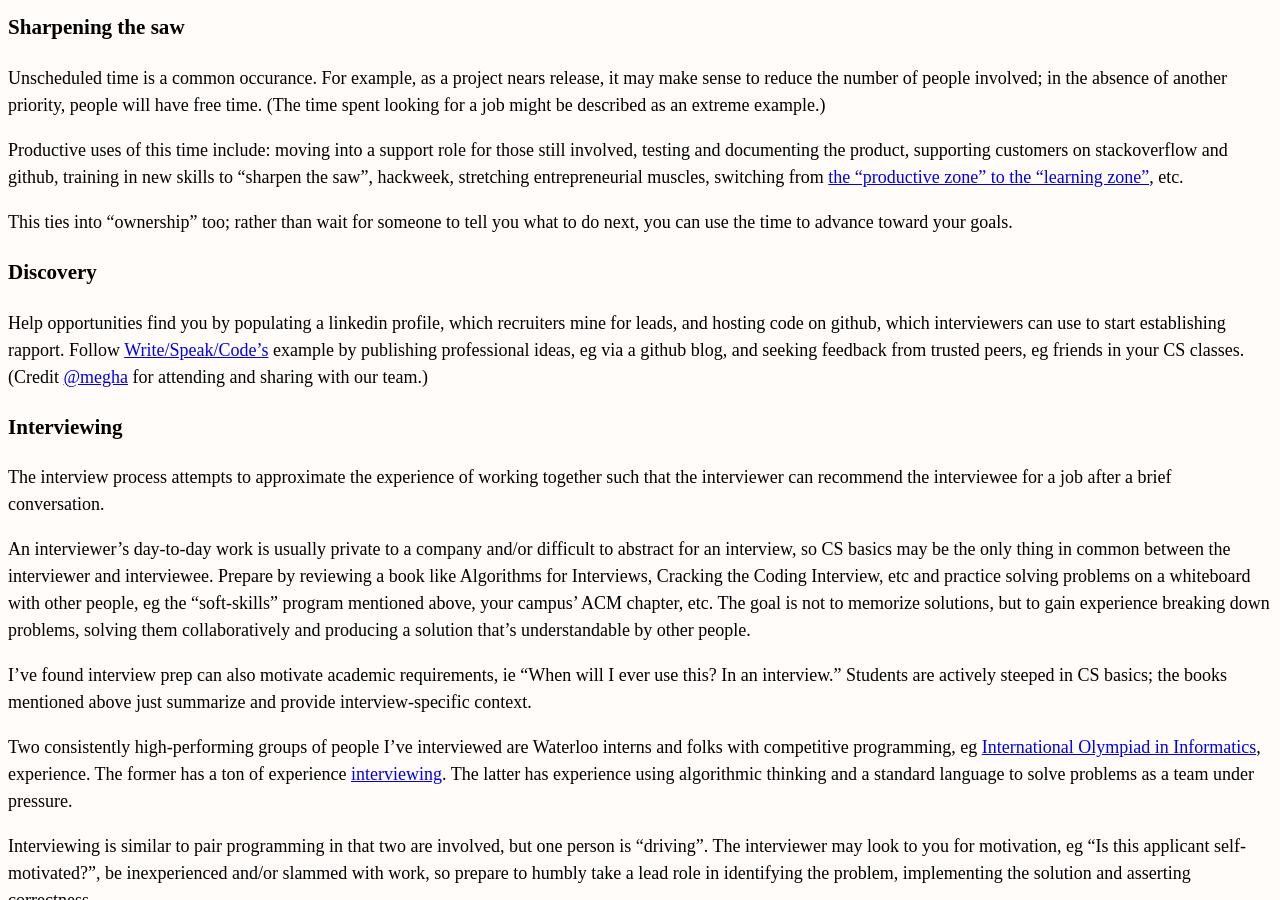
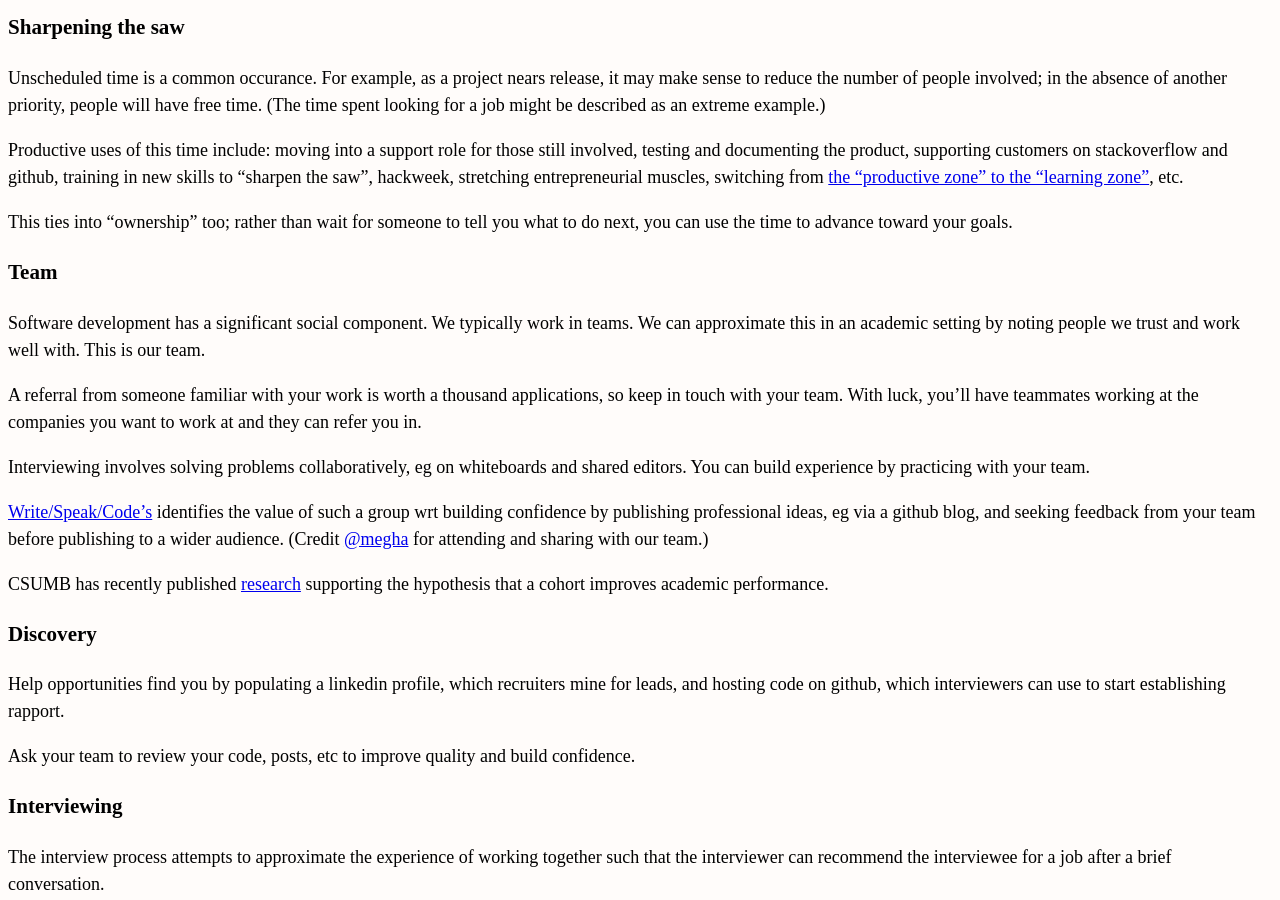
Before and after one commit to erikeldridge/erikeldridge.github.com, a Jekyll site: the page built from _posts/2017-11-01-academic-advisory.md, in a window 1280 px wide and 900 px high, scrolled down 2082 px. Built offline with Jekyll 4.4.1, drawn with Linux system fonts in a browser that asks for light colours; nearby versions of some CDN libraries; some of the changed text lies outside the part shown.

Commit message:
Update from Forestry.io - 2017-11-01-academic-advisory.md

```diff
--- a/_posts/2017-11-01-academic-advisory.md
+++ b/_posts/2017-11-01-academic-advisory.md
@@ -79,9 +79,23 @@ Productive uses of this time include: moving into a support role for those still
 
 This ties into "ownership" too; rather than wait for someone to tell you what to do next, you can use the time to advance toward your goals.
 
+### Team
+
+Software development has a significant social component. We typically work in teams. We can approximate this in an academic setting by noting people we trust and work well with. This is our team.
+
+A referral from someone familiar with your work is worth a thousand applications, so keep in touch with your team. With luck, you'll have teammates working at the companies you want to work at and they can refer you in.
+
+Interviewing involves solving problems collaboratively, eg on whiteboards and shared editors. You can build experience by practicing with your team.
+
+[Write/Speak/Code's](http://www.writespeakcode.com/) identifies the value of such a group wrt building confidence by publishing professional ideas, eg via a github blog, and seeking feedback from your team before publishing to a wider audience. (Credit [@megha](https://twitter.com/megha) for attending and sharing with our team.)
+
+CSUMB has recently published [research](https://twitter.com/katieirenec/status/969274791503986689) supporting the hypothesis that a cohort improves academic performance.
+
 ### Discovery
 
-Help opportunities find you by populating a linkedin profile, which recruiters mine for leads, and hosting code on github, which interviewers can use to start establishing rapport. Follow [Write/Speak/Code's](http://www.writespeakcode.com/) example by publishing professional ideas, eg via a github blog, and seeking feedback from trusted peers, eg friends in your CS classes. (Credit [@megha](https://twitter.com/megha) for attending and sharing with our team.)
+Help opportunities find you by populating a linkedin profile, which recruiters mine for leads, and hosting code on github, which interviewers can use to start establishing rapport.
+
+Ask your team to review your code, posts, etc to improve quality and build confidence.
 
 ### Interviewing
 
@@ -129,7 +143,7 @@ In general, it's easier to estimate the cost of a small change than a large chan
 
 ### Maker & manager schedules
 
-[Paul Graham's "Maker's schedule, manager's schedule"](http://www.paulgraham.com/makersschedule.html) essay persuasively argues wricting code and meeting with people require fundamentally different forms of attention. Both are important, mutually incompatible. [Subbu Allamaraju's essay "Accept \| Tentative ✓ \| Decline"](https://m.subbu.org/accept-tentative-decline-f12185b31259) also addresses this topic. Carve out "no-meeting" blocks on your calendar for focus work.
+[Paul Graham's "Maker's schedule, manager's schedule"](http://www.paulgraham.com/makersschedule.html) essay persuasively argues wricting code and meeting with people require fundamentally different forms of attention. Both are important, mutually incompatible. [Subbu Allamaraju's essay "Accept | Tentative ✓ | Decline"](https://m.subbu.org/accept-tentative-decline-f12185b31259) also addresses this topic. Carve out "no-meeting" blocks on your calendar for focus work.
 
 ### Reduce chaos
 
```
